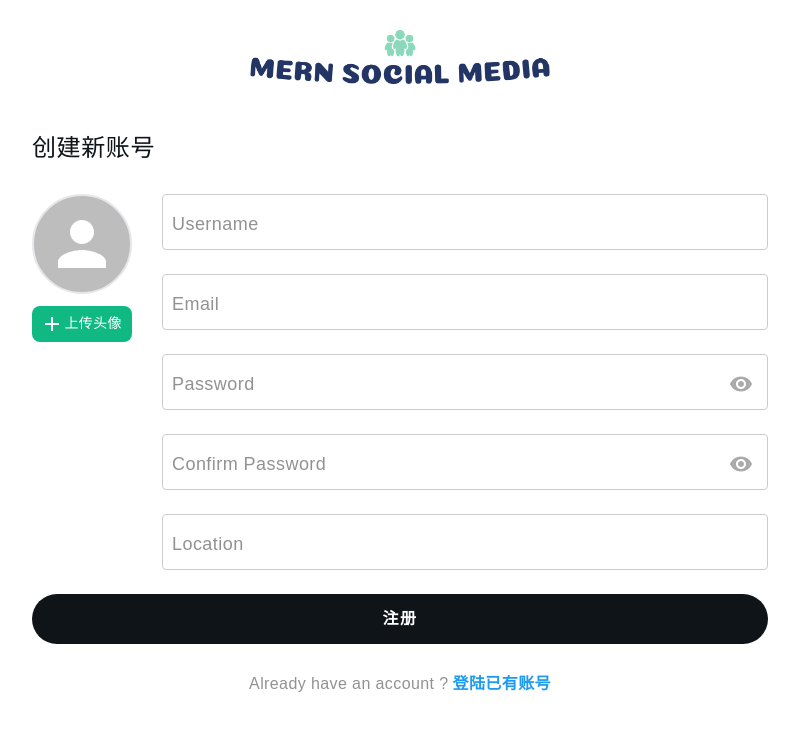
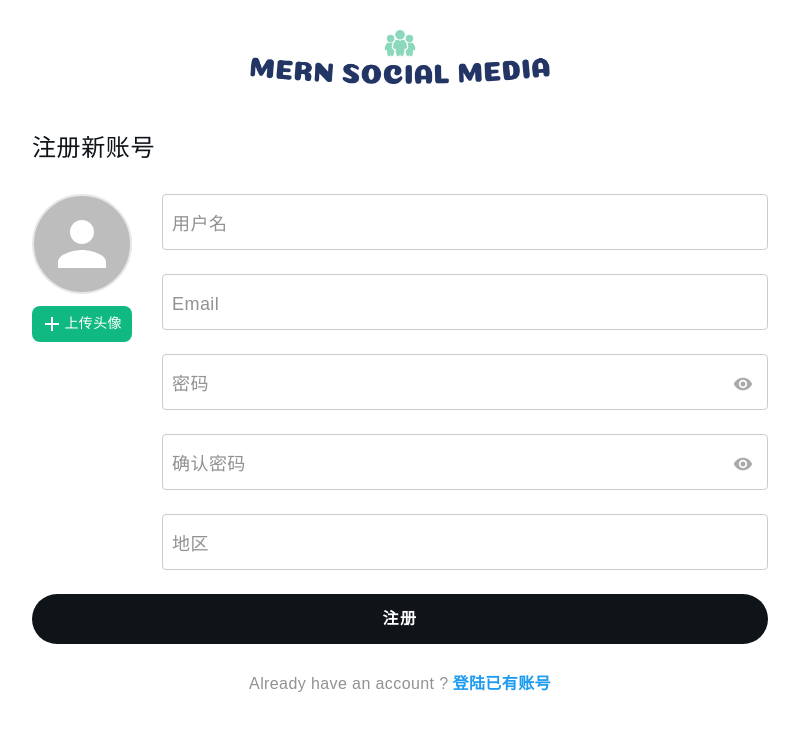
Before and after one commit to AubreyHLI/mern-social-media, a React (Create React App) app in the folder frontend/: page /signup in a window 1280 px wide. Shown: the top 730 px of the page, without its empty margins (240-1039 px from the left). Built offline with nearby package versions, Linux system fonts and the light colour scheme; no server answers.

Commit message:
Optimize sidebar and styles

```diff
--- a/frontend/package.json
+++ b/frontend/package.json
@@ -24,6 +24,7 @@
     "react-redux": "^8.1.1",
     "react-router-dom": "^6.14.1",
     "react-scripts": "5.0.1",
+    "react-toastify": "^9.1.3",
     "redux-persist": "^6.0.0",
     "socket.io-client": "^4.7.2",
     "web-vitals": "^2.1.4",
--- a/frontend/src/App.css
+++ b/frontend/src/App.css
@@ -115,7 +115,7 @@ em-emoji-picker {
 }
 
 .widgetsContainer {
-    @apply mx-[8px] w-[28%] max-w-[350px] hidden 900px:inline-block 1200px:mx-[16px] 1350px:mr-0;
+    @apply mx-[8px] w-[28%] max-w-[350px] hidden 900px:inline-block 1200px:mx-[16px];
 }
 
 .mainWrapper {
--- a/frontend/src/components/Layout/Sidebar.js
+++ b/frontend/src/components/Layout/Sidebar.js
@@ -41,8 +41,7 @@ const Sidebar = ({active}) => {
 
 
   return (
-    <>
-    <div className='w-full p-[4px] flex flex-col items-center bg-[rgba(246,248,248)] backdrop-blur-[10px]
+    <div className='relative w-full p-[4px] flex flex-col items-center bg-[rgba(246,248,248)] backdrop-blur-[10px]
         480px:bg-[#fff] 480px:mt-[20px] 480px:backdrop-blur-none 480px:h-full 480px:min-h-[580px] 480px:w-[80px] 480px:py-[12px] 480px:px-[8px]
         600px:w-[150px] 1200px:w-[270px] 1200px:items-start'>
 
@@ -80,12 +79,11 @@ const Sidebar = ({active}) => {
                 </div>
             </div>
         </div>
+
+        {openMore && <MoreModal />}
+
+        {openNewPost && <NewPostModal setOpen={setOpenNewPost}/>}
     </div>
-
-    {openMore && <MoreModal />}
-
-    {openNewPost && <NewPostModal setOpen={setOpenNewPost}/>}
-    </>
   )
 }
 
--- a/frontend/src/components/ProfilePage/EditProfileInfo.js
+++ b/frontend/src/components/ProfilePage/EditProfileInfo.js
@@ -134,10 +134,10 @@ const EditProfileInfo = ({setOpen}) => {
                         <Input type='text' id={username} placeholder='用户名' inputValue={username} setInputValue={setUsername} wordLimit={30}/>
                     </div>
                     <div>
-                        <Input type='text' id={bio} placeholder='个性签名' inputValue={bio} setInputValue={setBio} wordLimit={160}/>
+                        <Input type='text' id={bio} placeholder='个性签名' inputValue={bio} setInputValue={setBio} wordLimit={200}/>
                     </div>
                     <div>
-                        <Input type='text' id={location} placeholder='地区' inputValue={location} setInputValue={setLocation} wordLimit={30}/>
+                        <Input type='text' id={location} placeholder='地区' inputValue={location} setInputValue={setLocation} wordLimit={50}/>
                     </div>
                 </div>
             </div>
--- a/frontend/src/components/Sidebar/SidebarOption.js
+++ b/frontend/src/components/Sidebar/SidebarOption.js
@@ -14,7 +14,7 @@ const SidebarOption = ({isActive, label, Icon, isHidden, path, avatar, notif}) =
                     <h2 className={`text-[19px] font-[400] hidden 600px:inline 1200px:text-[20px] ${isActive && 'font-[600]'}`}>
                         {label}
                     </h2>
-                    {notif > 0 && <span className='absolute top-[-4px] left-[16px] w-fit h-[18px] min-w-[18px] px-[4px] rounded-[10px] bg-[#ff3040] text-white text-[12px] font-[500] text-center'>{notif}</span>}
+                    {notif > 0 && <span className='absolute top-[-4px] left-[16px] w-fit h-[18px] min-w-[18px] px-[4px] rounded-[10px] bg-[#ff3040] text-white text-[12px] font-[500] text-center'>{notif < 100 ? notif : '99+'}</span>}
                 </div>
             </Link>
         </div>
--- a/frontend/src/components/Widgets/UserWidget.js
+++ b/frontend/src/components/Widgets/UserWidget.js
@@ -1,10 +1,13 @@
 import { Avatar } from '@mui/material'
 import React from 'react'
 import { useSelector } from 'react-redux'
+import { Link } from 'react-router-dom';
 
 const UserWidget = () => {
 	const user = useSelector(state => state.auth.user);
+
     return (
+    <Link to={`/profile/${user._id}`}>
 		<div className='rounded-[20px] mt-[8px] flex flex-col items-center bg-mernBgLight p-[16px] pb-[20px]'>
 			<Avatar src={user?.imageUrl?.url} alt='' sx={{width:80, height:80}} className='border bg-white'/>
 			<h2 className='font-bold text-xl mt-[1px] break-all line-clamp-1'>{user?.username}</h2>
@@ -20,6 +23,7 @@ const UserWidget = () => {
                 </div>
             </div>
 		</div>
+    </Link>
     )
 }
 
--- a/frontend/src/components/atoms/Input.js
+++ b/frontend/src/components/atoms/Input.js
@@ -39,8 +39,8 @@ const Input =  ({type, id, placeholder, inputName, inputValue, setInputValue, wo
             { type === 'password' && (
             <span className='absolute right-[15px] bottom-[2px]' onClick={() => setPsVisible(prev => !prev)}>
                 {!pwVisible
-                ? <VisibilityIcon className='text-[20px] text-[#abaaaa]'/>
-                : <VisibilityOffIcon className='text-[20px] text-[#abaaaa]'/>}
+                ? <VisibilityIcon className='!text-[20px] !text-[#abaaaa] cursor-pointer'/>
+                : <VisibilityOffIcon className='!text-[20px] !text-[#abaaaa] cursor-pointer'/>}
             </span>
             )}
 
--- a/frontend/src/pages/Login.js
+++ b/frontend/src/pages/Login.js
@@ -54,11 +54,11 @@ const Login = () => {
                 <h1 className="text-[24px] my-[16px]">请通过电子邮箱登陆账号</h1>
                 <form>
                     <Input type='email' id='email' inputName='email' placeholder='Email' inputValue={email} setInputValue={setEmail}/>
-                    <Input type='password' id='password' inputName='password' placeholder='Password' inputValue={password} setInputValue={setPassword}/>
+                    <Input type='password' id='password' inputName='password' placeholder='密码' inputValue={password} setInputValue={setPassword}/>
                 </form>
                 <button className='btn-primary' onClick={handleLogin}>登陆</button>
                 <div className='text-center py-[16px] text-[rgb(147,145,145)]'>
-                    <p>Don't have an account ?<Link to='/signup' className='switch-link'>注册新账号</Link></p>
+                    <p>Don't have an account ?<Link to='/signup' className='switch-link'>立即注册</Link></p>
                 </div>
             </div>
         </div>
--- a/frontend/src/pages/Signup.js
+++ b/frontend/src/pages/Signup.js
@@ -69,9 +69,7 @@ const Signup = () => {
                     else newFormData.append(value, validValuesObj[value]);
                 }
 
-                const signupResponse = await axios.post(`user/register`,
-                    newFormData
-                );
+                const signupResponse = await axios.post(`user/register`, newFormData );
                 if(signupResponse.data.success) {
                     navigate('/login');
                 }
@@ -89,7 +87,7 @@ const Signup = () => {
                 <Link to='/'><img className='w-[300px]' src={logo} alt=''/></Link>
             </div>
             <div className='my-0 mx-auto px-[32px] h-full min-w-[350px] max-w-[800px]'>
-                <h1 className="text-[24px] my-[16px]">创建新账号</h1>
+                <h1 className="text-[24px] my-[16px]">注册新账号</h1>
                 <form className='flex flex-col gap-[4px] 600px:flex-row 600px:gap-[30px]'>
                     <div className='flex items-end 600px:flex-col my-[12px] gap-[12px]'>
                         <Avatar alt='' src={`${avatar ? URL.createObjectURL(avatar) : ''}`} sx={{ width: 100, height: 100 }} className='border-2'/>
@@ -99,11 +97,11 @@ const Signup = () => {
                         </button>
                     </div>
                     <div>
-                        <Input type='text' id='username' inputName='username' placeholder='Username' inputValue={username} setInputValue={setUsername}/>
-                        <Input type='email' id='email' inputName='email' placeholder='Email' inputValue={email} setInputValue={setEmail} />
-                        <Input type='password' id='password' inputName='password' placeholder='Password' inputValue={password} setInputValue={setPassword} />
-                        <Input type='password' id='confirmPassword' inputName='confirmedPW' placeholder='Confirm Password' inputValue={confirmedPW} setInputValue={setConfirmedPw} />
-                        <Input type='text' id='location' inputName='location' placeholder='Location' inputValue={location} setInputValue={setLocation}/>
+                        <Input type='text' id='username' inputName='username' placeholder='用户名' inputValue={username} setInputValue={setUsername} wordLimit={30}/>
+                        <Input type='email' id='email' inputName='email' placeholder='Email' inputValue={email} setInputValue={setEmail} wordLimit={50}/>
+                        <Input type='password' id='password' inputName='password' placeholder='密码' inputValue={password} setInputValue={setPassword} wordLimit={20}/>
+                        <Input type='password' id='confirmPassword' inputName='confirmedPW' placeholder='确认密码' inputValue={confirmedPW} setInputValue={setConfirmedPw} />
+                        <Input type='text' id='location' inputName='location' placeholder='地区' inputValue={location} setInputValue={setLocation} wordLimit={50}/>
                     </div>
                 </form>
                 <button className='btn-primary' onClick={handleSignup}>注册</button>
```
Also changed, not shown: 1 other file (tests, documents, lock files or other folders).
